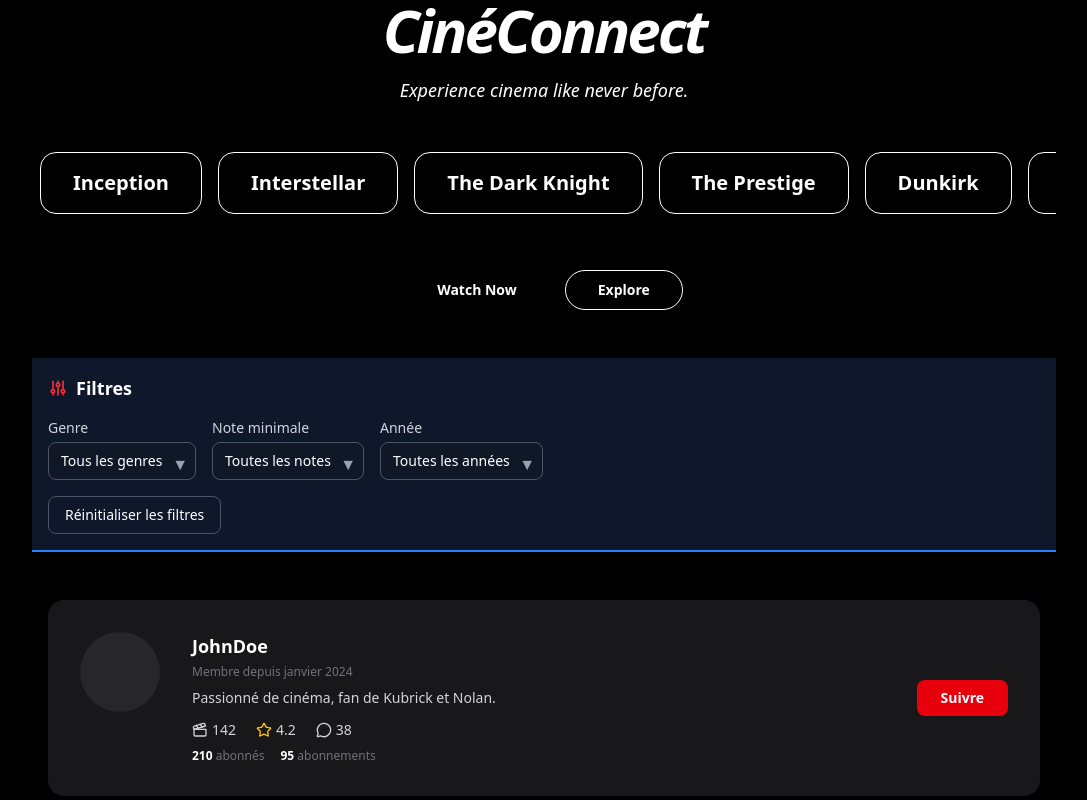
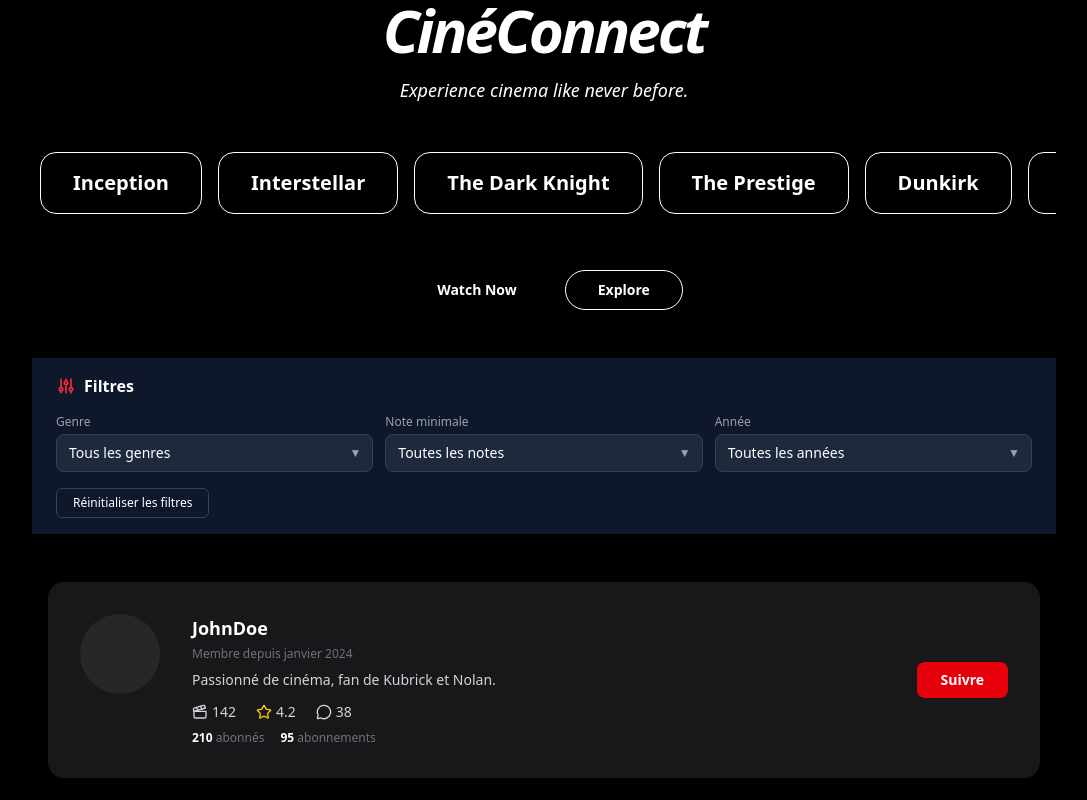
Before and after one commit to loaiattar/cine-connect, a React app in the folder apps/frontend/: page /ancienne-page in a window 1280 px wide. Shown: the top 800 px of the page, without its empty margins (96-1183 px from the left). Built offline with nearby package versions, Linux system fonts and the light colour scheme; the HTML template or start-up script is replaced by a standard one.

Commit message:
fix: restore ancienne-page Marquee div tag

```diff
--- a/apps/frontend/src/components/ui/FilterBar.tsx
+++ b/apps/frontend/src/components/ui/FilterBar.tsx
@@ -40,71 +40,74 @@ const FilterBar = ({ genres, minRatings, years, onFilterChange, onReset }: Filte
 
   return (
     <div
-      className="w-full p-4 border-b-2 border-blue-500"
+      className="w-full px-6 py-4"
       style={{ backgroundColor: "#0f172a" }}
     >
       {/* Titre */}
       <div className="flex items-center gap-2 mb-4">
-        <svg xmlns="http://www.w3.org/2000/svg" className="w-5 h-5 text-red-500" fill="none" viewBox="0 0 24 24" stroke="currentColor">
+        <svg xmlns="http://www.w3.org/2000/svg" className="w-5 h-5 text-red-500 shrink-0" fill="none" viewBox="0 0 24 24" stroke="currentColor">
           <path strokeLinecap="round" strokeLinejoin="round" strokeWidth={2} d="M12 6V4m0 2a2 2 0 100 4m0-4a2 2 0 110 4m-6 8a2 2 0 100-4m0 4a2 2 0 110-4m0 4v2m0-6V4m6 6v10m6-2a2 2 0 100-4m0 4a2 2 0 110-4m0 4v2m0-6V4" />
         </svg>
-        <h2 className="text-white font-bold text-lg">Filtres</h2>
+        <h2 className="text-white font-bold text-base">Filtres</h2>
       </div>
 
       {/* Selects */}
-      <div className="flex gap-4 mb-4">
+      <div className="flex gap-3 mb-4">
 
         {/* Genre */}
-        <div className="flex flex-col gap-1">
-          <label className="text-gray-300 text-sm">Genre</label>
+        <div className="flex flex-col gap-1 flex-1">
+          <label className="text-gray-400 text-xs">Genre</label>
           <div className="relative">
             <select
               value={selectedGenre}
               onChange={handleGenreChange}
-              className="appearance-none bg-gray-900 text-white border border-gray-600 rounded-lg px-3 py-2 pr-8 text-sm focus:outline-none"
+              className="appearance-none w-full text-white border border-gray-700 rounded-lg px-3 py-2 pr-8 text-sm focus:outline-none focus:border-blue-500 cursor-pointer"
+              style={{ backgroundColor: "#1e293b" }}
             >
               <option value="">Tous les genres</option>
               {genres.map((genre) => (
                 <option key={genre} value={genre}>{genre}</option>
               ))}
             </select>
-            <span className="absolute right-2 top-2.5 text-gray-400 pointer-events-none">▼</span>
+            <span className="absolute right-3 top-1/2 -translate-y-1/2 text-gray-400 text-xs pointer-events-none">▼</span>
           </div>
         </div>
 
         {/* Note minimale */}
-        <div className="flex flex-col gap-1">
-          <label className="text-gray-300 text-sm">Note minimale</label>
+        <div className="flex flex-col gap-1 flex-1">
+          <label className="text-gray-400 text-xs">Note minimale</label>
           <div className="relative">
             <select
               value={selectedRating}
               onChange={handleRatingChange}
-              className="appearance-none bg-gray-900 text-white border border-gray-600 rounded-lg px-3 py-2 pr-8 text-sm focus:outline-none"
+              className="appearance-none w-full text-white border border-gray-700 rounded-lg px-3 py-2 pr-8 text-sm focus:outline-none focus:border-blue-500 cursor-pointer"
+              style={{ backgroundColor: "#1e293b" }}
             >
               <option value="">Toutes les notes</option>
               {minRatings.map((rating) => (
                 <option key={rating} value={rating}>{rating}</option>
               ))}
             </select>
-            <span className="absolute right-2 top-2.5 text-gray-400 pointer-events-none">▼</span>
+            <span className="absolute right-3 top-1/2 -translate-y-1/2 text-gray-400 text-xs pointer-events-none">▼</span>
           </div>
         </div>
 
         {/* Année */}
-        <div className="flex flex-col gap-1">
-          <label className="text-gray-300 text-sm">Année</label>
+        <div className="flex flex-col gap-1 flex-1">
+          <label className="text-gray-400 text-xs">Année</label>
           <div className="relative">
             <select
               value={selectedYear}
               onChange={handleYearChange}
-              className="appearance-none bg-gray-900 text-white border border-gray-600 rounded-lg px-3 py-2 pr-8 text-sm focus:outline-none"
+              className="appearance-none w-full text-white border border-gray-700 rounded-lg px-3 py-2 pr-8 text-sm focus:outline-none focus:border-blue-500 cursor-pointer"
+              style={{ backgroundColor: "#1e293b" }}
             >
               <option value="">Toutes les années</option>
               {years.map((year) => (
                 <option key={year} value={year}>{year}</option>
               ))}
             </select>
-            <span className="absolute right-2 top-2.5 text-gray-400 pointer-events-none">▼</span>
+            <span className="absolute right-3 top-1/2 -translate-y-1/2 text-gray-400 text-xs pointer-events-none">▼</span>
           </div>
         </div>
 
@@ -113,7 +116,7 @@ const FilterBar = ({ genres, minRatings, years, onFilterChange, onReset }: Filte
       {/* Bouton réinitialiser */}
       <button
         onClick={handleReset}
-        className="border border-gray-600 text-white bg-transparent rounded-lg px-4 py-2 text-sm hover:bg-gray-800 transition-colors"
+        className="border border-gray-700 text-white bg-transparent rounded-md px-4 py-1.5 text-xs hover:bg-gray-800 transition-colors"
       >
         Réinitialiser les filtres
       </button>
--- a/apps/frontend/src/routes/ancienne-page.tsx
+++ b/apps/frontend/src/routes/ancienne-page.tsx
@@ -138,6 +138,7 @@ function LegacyPage() {
       <div className="mt-12 w-full max-w-3xl">
         <RateMovie onRate={(note) => console.log("Note :", note)} />
       </div>
+
       {/* section cartes de films */}
       <div className="mt-12 w-full max-w-6xl grid grid-cols-2 md:grid-cols-3 lg:grid-cols-4 gap-4">
         <MovieCard
```
